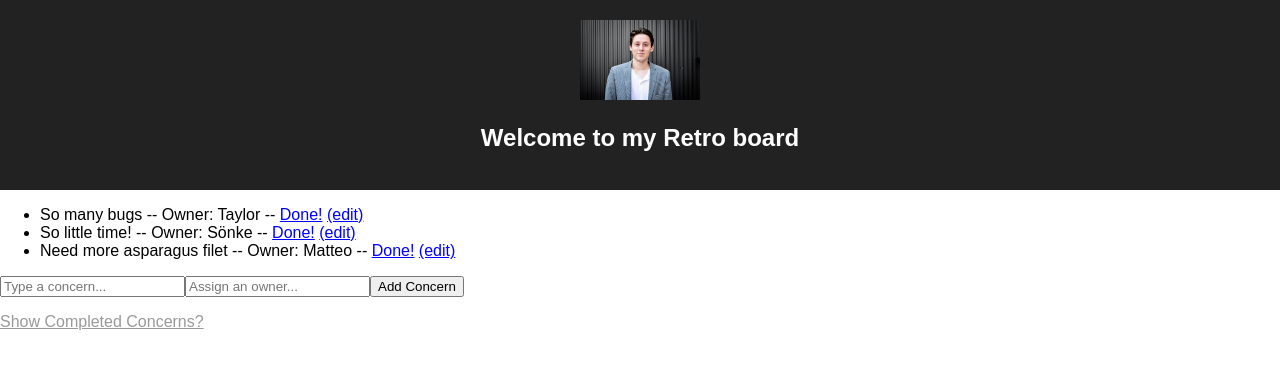
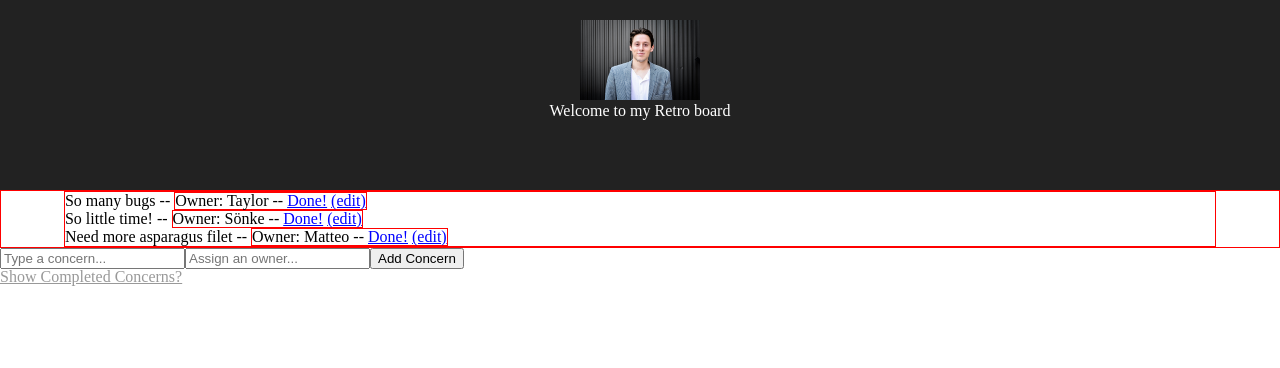
Before and after one commit to taykcrane/practice-todo, a React (Create React App) app: page / in a window 1280 px wide. Shown: the top 368 px of the page. Built offline with nearby package versions, Linux system fonts and the light colour scheme.

Commit message:
started styling, didn't get far :(

```diff
--- /dev/null
+++ b/public/normalize.css
@@ -0,0 +1,129 @@
+/* http://meyerweb.com/eric/tools/css/reset/
+   v2.0 | 20110126
+   License: none (public domain)
+*/
+
+html,
+body,
+div,
+span,
+applet,
+object,
+iframe,
+h1,
+h2,
+h3,
+h4,
+h5,
+h6,
+p,
+blockquote,
+pre,
+a,
+abbr,
+acronym,
+address,
+big,
+cite,
+code,
+del,
+dfn,
+em,
+img,
+ins,
+kbd,
+q,
+s,
+samp,
+small,
+strike,
+strong,
+sub,
+sup,
+tt,
+var,
+b,
+u,
+i,
+center,
+dl,
+dt,
+dd,
+ol,
+ul,
+li,
+fieldset,
+form,
+label,
+legend,
+table,
+caption,
+tbody,
+tfoot,
+thead,
+tr,
+th,
+td,
+article,
+aside,
+canvas,
+details,
+embed,
+figure,
+figcaption,
+footer,
+header,
+hgroup,
+menu,
+nav,
+output,
+ruby,
+section,
+summary,
+time,
+mark,
+audio,
+video {
+  margin: 0;
+  padding: 0;
+  border: 0;
+  font-size: 100%;
+  font: inherit;
+  vertical-align: baseline;
+}
+/* HTML5 display-role reset for older browsers */
+article,
+aside,
+details,
+figcaption,
+figure,
+footer,
+header,
+hgroup,
+menu,
+nav,
+section {
+  display: block;
+}
+body {
+  line-height: 1;
+}
+ol,
+ul {
+  list-style: none;
+}
+blockquote,
+q {
+  quotes: none;
+}
+blockquote:before,
+blockquote:after,
+q:before,
+q:after {
+  content: "";
+  content: none;
+}
+table {
+  border-collapse: collapse;
+  border-spacing: 0;
+}
--- a/src/components/App.js
+++ b/src/components/App.js
@@ -1,5 +1,6 @@
 import React from "react";
 import taylor from "../taylor.jpg";
+import "../normalize.css";
 import "./App.css";
 import TodoList from "./TodoList.js";
 import CompletedTodos from "./CompletedTodos.js";
--- a/src/components/TodoList.css
+++ b/src/components/TodoList.css
@@ -1,3 +1,20 @@
+.concerns-list {
+	border: 1px solid red;
+	display: flex;
+	justify-content: center;
+}
+
+.concerns-list ul {
+	border: 1px solid red;
+	list-style-type: none;
+	width: 90%;
+}
+
+.actions {
+	display: inline-block;
+	border: 1px solid red;
+}
+
 .complete,
 .edit {
 	text-decoration: underline;
--- a/src/components/TodoList.js
+++ b/src/components/TodoList.js
@@ -101,6 +101,7 @@
             return (
                 <div>
                     <span>{item.todo} -- </span>
+                    <div className="actions">
                         <span>{item.owner ? `Owner: ${item.owner}  --  ` : null}</span>
                         <span className="complete" onClick={() => this.props.completeTodo(index)}>
                             Done!
@@ -110,6 +111,7 @@
                             (edit)
                         </span>
                     </div>
+                </div>
             );
         }
     }
@@ -117,7 +119,9 @@
     render() {
         return (
             <div>
+                <div className="concerns-list">
                     <ul>{this.props.todos.map((item, index) => <li key={index}>{this.renderReadOrEdit(item, index)}</li>)}</ul>
+                </div>
                 <form>
                     <input
                         placeholder="Type a concern..."
--- /dev/null
+++ b/src/normalize.css
@@ -0,0 +1,129 @@
+/* http://meyerweb.com/eric/tools/css/reset/
+   v2.0 | 20110126
+   License: none (public domain)
+*/
+
+html,
+body,
+div,
+span,
+applet,
+object,
+iframe,
+h1,
+h2,
+h3,
+h4,
+h5,
+h6,
+p,
+blockquote,
+pre,
+a,
+abbr,
+acronym,
+address,
+big,
+cite,
+code,
+del,
+dfn,
+em,
+img,
+ins,
+kbd,
+q,
+s,
+samp,
+small,
+strike,
+strong,
+sub,
+sup,
+tt,
+var,
+b,
+u,
+i,
+center,
+dl,
+dt,
+dd,
+ol,
+ul,
+li,
+fieldset,
+form,
+label,
+legend,
+table,
+caption,
+tbody,
+tfoot,
+thead,
+tr,
+th,
+td,
+article,
+aside,
+canvas,
+details,
+embed,
+figure,
+figcaption,
+footer,
+header,
+hgroup,
+menu,
+nav,
+output,
+ruby,
+section,
+summary,
+time,
+mark,
+audio,
+video {
+  margin: 0;
+  padding: 0;
+  border: 0;
+  font-size: 100%;
+  font: inherit;
+  vertical-align: baseline;
+}
+/* HTML5 display-role reset for older browsers */
+article,
+aside,
+details,
+figcaption,
+figure,
+footer,
+header,
+hgroup,
+menu,
+nav,
+section {
+  display: block;
+}
+body {
+  line-height: 1;
+}
+ol,
+ul {
+  list-style: none;
+}
+blockquote,
+q {
+  quotes: none;
+}
+blockquote:before,
+blockquote:after,
+q:before,
+q:after {
+  content: "";
+  content: none;
+}
+table {
+  border-collapse: collapse;
+  border-spacing: 0;
+}
```
Lines whose indentation alone changed are shown as unchanged.
